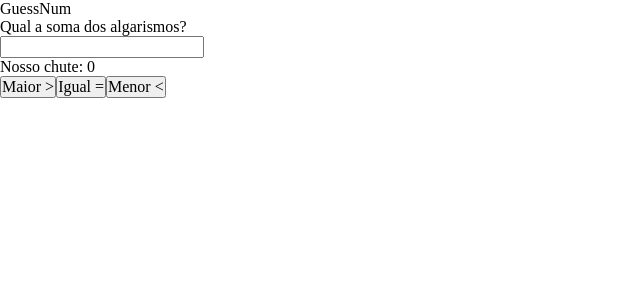
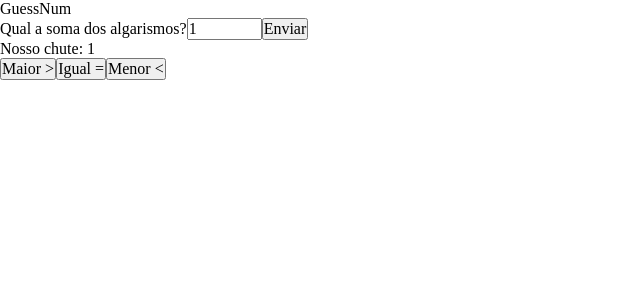
Before and after one commit to luskas8/guessnum-frontend, a React (Create React App) app: page / in a window 1280 px wide. Shown: the top 300 px of the page, without its empty margins (0-640 px from the left). Built offline with nearby package versions, Linux system fonts and the light colour scheme; the HTML template or start-up script is replaced by a standard one.

Commit message:
Adicionado parametros das perguntas e suas funçoes

```diff
--- /dev/null
+++ b/src/components/Question.tsx
@@ -0,0 +1,59 @@
+import React, { ChangeEvent, FormEvent, useContext, useState } from 'react'
+import { QuestionContext } from '../contexts/QuestionContext'
+
+interface QuestionProps {
+  question: string
+  questionId: number
+}
+
+function Question({ question, questionId, ...rest}: QuestionProps) {
+  const { getQuestionAnswer } = useContext(QuestionContext)
+  const regexp = /^[0-9\b]+$/
+
+  const [answer, setAnswer] = useState(1)
+
+  function handleInput(e: ChangeEvent<HTMLInputElement>) {
+
+    let value = e.currentTarget.value
+
+    if (value === '' || regexp.test(value)) {
+      setAnswer(+value)
+    }
+    return undefined
+  }
+
+  function handleSubmit(e: FormEvent) {
+    e.preventDefault()
+
+    if (questionId !== 0) {
+      getQuestionAnswer(questionId, answer)
+    } else {
+      console.log('a')
+    }
+  }
+
+  return (
+    <div className="question">
+      <form onSubmit={handleSubmit}>
+        <label htmlFor={`resposta_${questionId}`} >
+          {question}
+        </label>
+        <input
+          type="number"
+          name={`resposta_${questionId}`}
+          id={`resposta_${questionId}`}
+          value={answer}
+          min={2}
+          max={8000}
+          onChange={handleInput}
+        />
+
+        <button type="submit">
+          Enviar
+        </button>
+      </form>
+    </div>
+  )
+}
+
+export default Question
--- a/src/contexts/QuestionContext.tsx
+++ b/src/contexts/QuestionContext.tsx
@@ -1,57 +1,165 @@
 import React, { createContext, ReactNode, useState } from 'react'
 
 interface QuestionContextProps {
-    sortQuestion: () => Question | null
+    theNumber: number
+    currentQuestion: Question
+    getQuestionAnswer: (questionId: number, answer: number) => void
+    swithRange: (operator: string) => void
 }
 
 interface QuestionProviderProps {
     children: ReactNode
 }
 
-export interface Question {
-    question: string
+interface Question {
+    id: number
+    text: string
     value: number
 }
 
 export const QuestionContext = createContext<QuestionContextProps>({} as QuestionContextProps)
 
-function QuestionProvider({ children }: QuestionProviderProps) {
-    const [checks, setChecks] = useState(0)
+export default function QuestionProvider({ children }: QuestionProviderProps) {
+    const [theNumber, setTheNumber] = useState(1)
+    const [checks, setChecks] = useState(1)
+    const [star, setStart] = useState(1)
+    const [end, setEnd] = useState(8000)
+
     const questions: Array<Question> = [
         {
-            question: "Qual a soma dos algarismos?",
-            value: 0
+            text: "Qual a soma dos algarismos?",
+            value: -1,
+            id: 1
         },
         {
-            question: "Qual o resto do número por 7?",
-            value: 0
+            text: "Qual o resto do número por 7?",
+            value: -1,
+            id: 2
         },
         {
-            question: "Qual o produto dos algarismos?",
-            value: 0
+            text: "Qual o produto dos algarismos?",
+            value: -1,
+            id: 3
+        },
+        {
+            text: "Nosso chute é maior, menor ou igual ao número que você pensou?",
+            value: 0,
+            id: 0
         }
     ]
+    const [currentQuestion, setCurrentQuestion] = useState<Question>(questions[0])
+    const [lastQuestion, setLastQuestion] = useState<Question>(questions[0])
 
-    function sortQuestion() {
-        if (questions.length) {
-            let question = questions[0]
-            questions.slice(0, 1)
-            setChecks(checks+1)
-            return question
+    async function getQuestionAnswer(questionId: number, answer: number) {
+        questions[questionId].value = answer
+        setLastQuestion(questions[questionId])
+        setChecks(checks+1)
+        setTheNumber(await getTheNumber(questionId))
+        setCurrentQuestion(questions[3])
+    }
+
+    function isPrimeNumber(n: number) {
+        return (   (n % 2 !== 0)
+                && (n % 3 !== 0)
+                && (n % 5 !== 0)
+                && (n % 7 !== 0))
+    }
+
+    async function getTheNumber(questionId: number) {
+        switch (questionId) {
+            case 1:
+                for (let i = star; i <= end; i++) {
+                    if (isPrimeNumber(i)) {
+                        if (sumAlgs(i, questions[questionId].value)) {
+                            return i
+                        }
+                    }
+                }
+                return 0
+            case 2:
+                for (let i = star; i <= end; i++) {
+                    if (isPrimeNumber(i)) {
+                        if (perSeven(i)) {
+                            return i
+                        }
+                    }
+                }
+                return 0
+            case 3:
+                for (let i = star; i <= end; i++) {
+                    if (isPrimeNumber(i)) {
+                        if (productAlgs(i, questions[questionId].value)) {
+                            return i
+                        }
+                    }
+                }
+                return 0
+            default:
+                for (let i = star; i <= end; i++) {
+                    if (isPrimeNumber(i)) {
+                        if (sumAlgs(i, questions[questionId].value)) {
+                            return i
+                        }
+                    }
+                }
+                return 0
+
+        }
+    }
+
+    function perSeven(alg: number) {
+        if (alg % 7 === 1) return true
+        return false
+    }
+
+    function productAlgs(alg: number, value: number) {
+        let prod = 1
+
+        while (alg !== 0) {
+            let n = Math.floor(alg % 10)
+            if (n !== 0) prod *= n
+            alg = Math.floor(alg / 10)
         }
 
-        return null
+        return prod === value
+    }
+
+    function sumAlgs(alg: number, value: number) {
+        let sum = 0
+
+        while (alg !== 0) {
+            sum += Math.floor(alg % 10)
+            alg = Math.floor(alg / 10)
+        }
+
+        return sum === value
+    }
+
+    function swithRange(operator: string) {
+        switch (operator) {
+            case ">":
+                setStart(lastQuestion.value+1)
+            break
+            case "<":
+                setEnd(lastQuestion.value-1)
+            break
+            case "=":
+            break
+            default:
+            break
+        }
     }
 
     return (
         <QuestionContext.Provider
             value={{
-                sortQuestion
+                theNumber,
+                currentQuestion,
+                getQuestionAnswer,
+                swithRange
             }}
         >
             {children}
         </QuestionContext.Provider>
     )
 }
-
-export default QuestionProvider
--- a/src/pages/Dashboard.tsx
+++ b/src/pages/Dashboard.tsx
@@ -1,30 +1,13 @@
-import React, { useContext, useEffect, useState } from 'react'
+import React, { useContext } from 'react'
+
+import { QuestionContext } from '../contexts/QuestionContext'
 
 import ActionButton from '../components/ActionButton'
-import { QuestionContext, Question } from '../contexts/QuestionContext'
+import Question from '../components/Question'
+
 
 function Dashboard() {
-    const { sortQuestion } = useContext(QuestionContext)
-    const defaultQuestion: Question = {
-        question: "O número é maior menor ou igual ao que pensou?",
-        value: 0
-    }
-
-    const [question, setQuestion] = useState<Question>(defaultQuestion)
-    const [isQuestionDefauld, setIsQuestionDefault] = useState(false)
-    useEffect(() => {
-        let question: Question | null = sortQuestion()
-        console.log(question)
-
-        if (question != null) {
-            setQuestion(question)
-            setIsQuestionDefault(false)
-        } else {
-            setQuestion(defaultQuestion)
-            setIsQuestionDefault(true)
-        }
-    }, [])
-
+    const { theNumber, currentQuestion } = useContext(QuestionContext)
 
     return (
         <div className="container">
@@ -33,23 +16,14 @@ function Dashboard() {
             </header>
 
             <main>
-                <div className="question">
-                    <span>{question.question}</span>
-                </div>
-                {
-                    !isQuestionDefauld && (
-                        <div className="input-block">
-                            <input type="number" name="resposta"/>
-                        </div>
-                    )
-                }
+                <Question question={currentQuestion.text} questionId={currentQuestion.id} />
                 <div className="number">
-                    Nosso chute: <span>{0}</span>
+                    Nosso chute: <span>{theNumber}</span>
                 </div>
                 <div className="interaction">
-                    <ActionButton text="Maior >" key={1} />
-                    <ActionButton text="Igual =" key={2} />
-                    <ActionButton text="Menor <" key={3} />
+                    <ActionButton text="Maior >" key={1} value=">" />
+                    <ActionButton text="Igual =" key={2} value="=" />
+                    <ActionButton text="Menor <" key={3} value="<" />
                 </div>
             </main>
         </div>
```
Also changed, not shown: 1 other file (tests, documents, lock files or other folders).
